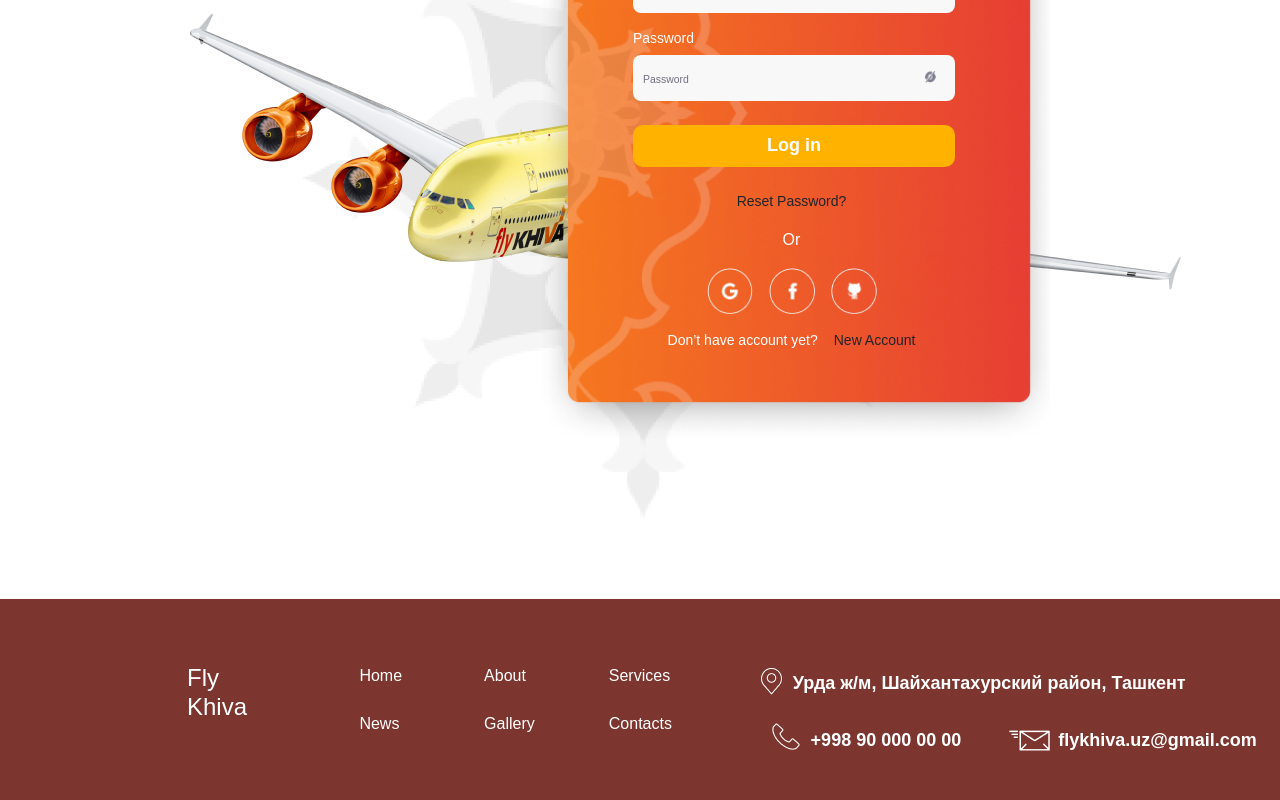
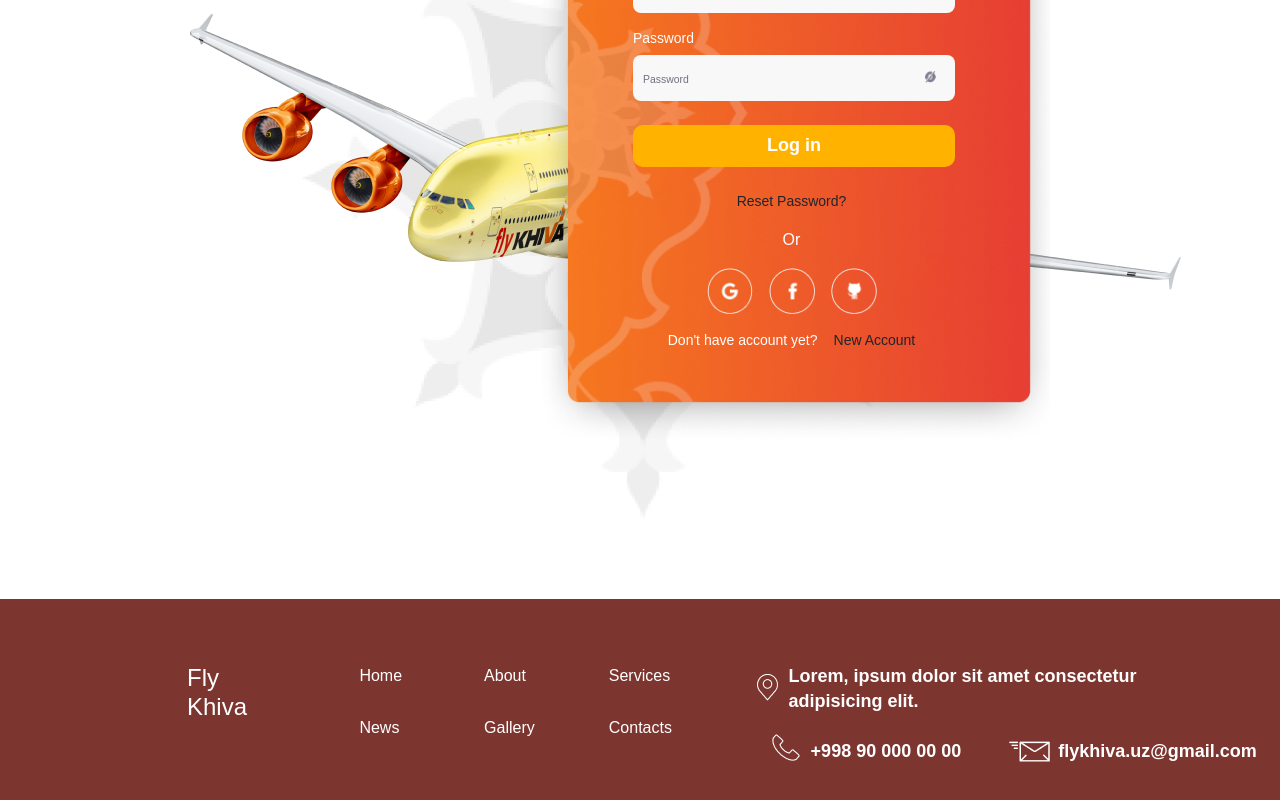
Before and after one commit to IslomTozaboyev/Marketing, a React (Create React App) app: page / in a window 1280 px wide. Shown: the part 6736-7536 px from the top of the page. Built offline with nearby package versions, Linux system fonts and the light colour scheme.

Commit message:
markent-practice-web-site

```diff
--- a/src/Containers/Footer/Footer.js
+++ b/src/Containers/Footer/Footer.js
@@ -37,7 +37,7 @@ const Footer = () => {
                         <Slide direction='up' duration={1000}>
                             <div style={{ marginRight: '90px' }} className='d-flex align-items-center'>
                                 <img src={footer__icon1} alt="footer__icon" />
-                                <p className="mb-1 footer__text"> Урда ж/м, Шайхантахурский район, Ташкент</p>
+                                <p className="mb-1 footer__text"> Lorem, ipsum dolor sit amet consectetur adipisicing elit.</p>
                             </div>
                         </Slide >
                         <div className='d-flex align-items-center mt-3'>
--- a/src/Pages/Home/Home.js
+++ b/src/Pages/Home/Home.js
@@ -62,17 +62,6 @@ const swiperData = [
     { duration: 1400, img: swiper_photo, title: 'Samarkand_Stambul', price: '15$' },
     { duration: 1500, img: swiper_photo2, title: 'Samarkand_Stambul', price: '15$' },
 ]
-
-// const buy__pricesData = [
-//     { duration: 700, title: `Изменено время авиарейса Ташкент-Бухара- Ташкент` },
-//     { duration: 900, title: `Отпразднуйте Новый год в Риге вместе с Uzbekistan Airways` },
-//     { duration: 1100, title: `Новая программа «Тайный пассажир»` },
-//     { duration: 1300, title: `Авиакомпания Uzbekistan Airways увеличивает частоту полётов в Дели` },
-//     { duration: 1500, title: `Изменено время авиарейса Ташкент-Бухара- Ташкент` },
-//     { duration: 1700, title: `Отпразднуйте  Новый год в Риге вместе с Uzbekistan Airways` },
-//     { duration: 1800, title: `Новая программа «Тайный пассажир»` },
-//     { duration: 1900, title: `Авиакомпания Uzbekistan Airways увеличивает частоту полётов в Дели` },
-// ]
 
 const buy__pricesData = [
     { duration: 700, title: `On the other hand, we denounce with righteous indignation and dislike men` },
@@ -313,7 +302,7 @@ const Home = () => {
                         </div>
 
                         <div className="d-flex align-items-center justify-content-center mt-3">
-                            <small className="mb-0 text-white me-3">Don’t have account yet?</small>
+                            <small className="mb-0 text-white me-3">Don't have account yet?</small>
                             <small className="mb-0">New Account</small>
                         </div>
 
```
